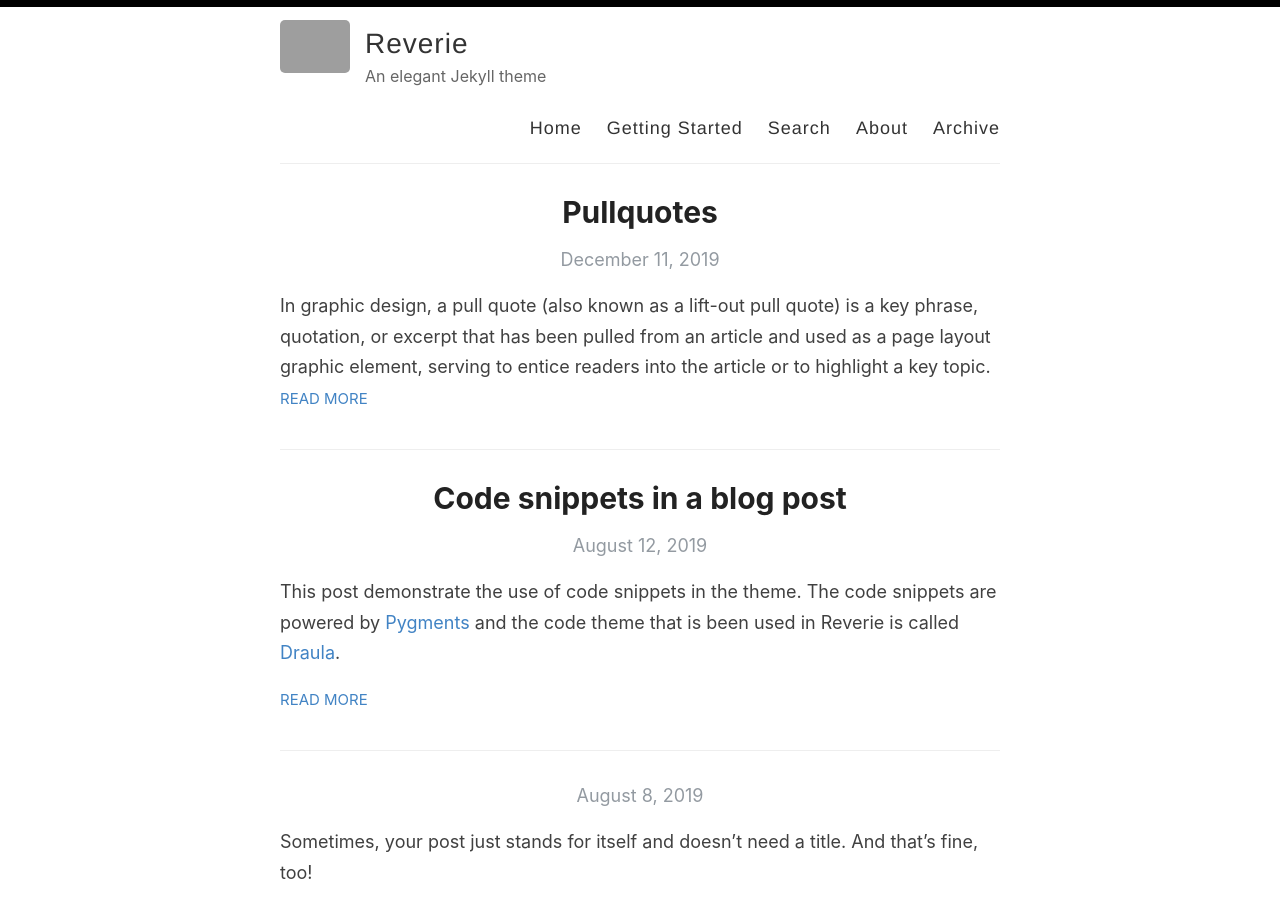
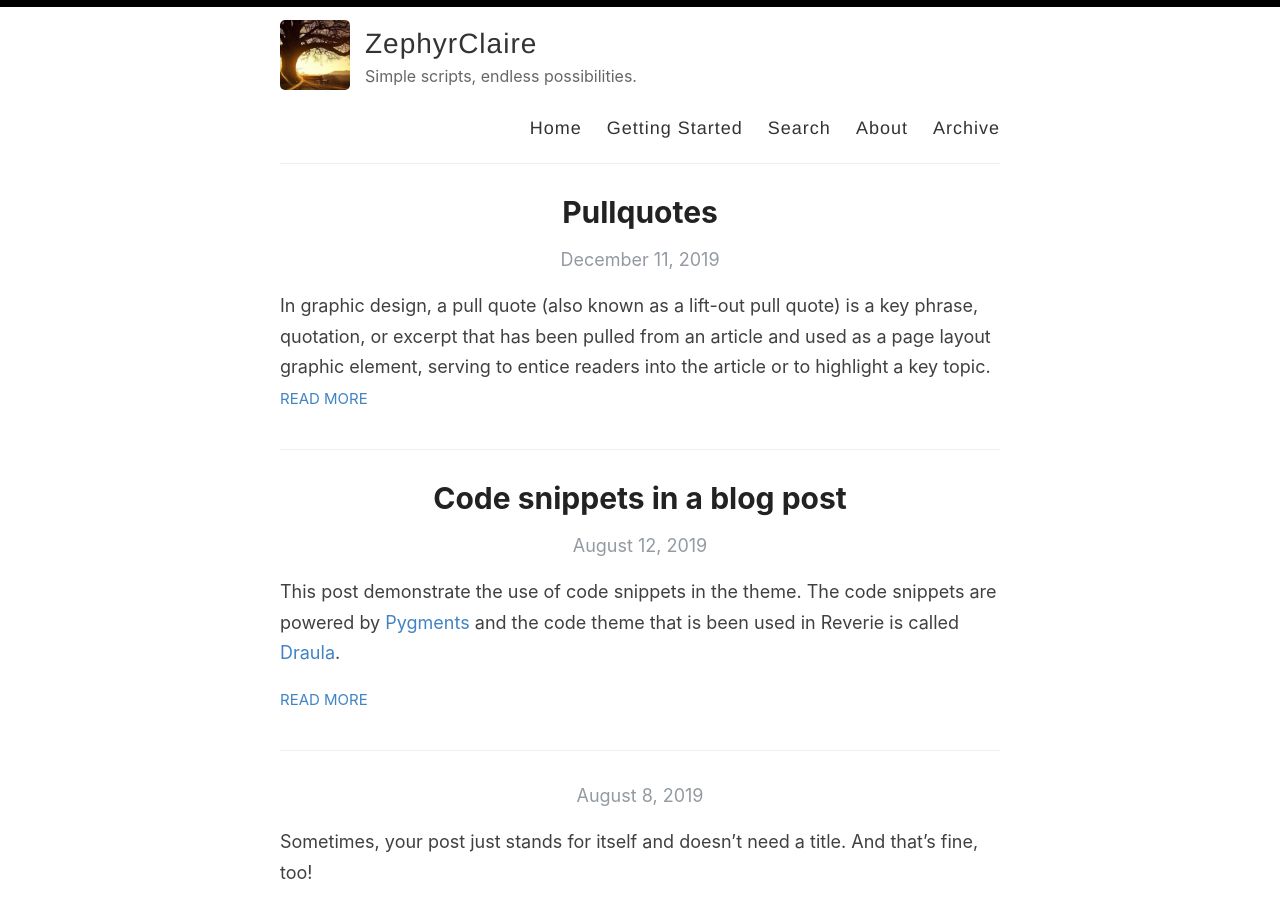
Before and after one commit to sophiegarrett/sophiegarrett.github.io, a Jekyll site: the page built from index.html, in a window 1280 px wide and 900 px high. Built offline with Jekyll 4.4.1, drawn with Linux system fonts in a browser that asks for light colours; the list of posts is cut into pages by our own code; grey boxes are pictures that could not be loaded.

Commit message:
Update _config.yml

```diff
--- a/_config.yml
+++ b/_config.yml
@@ -3,16 +3,16 @@
 #
 
 # Name of your site (displayed in the header)
-name: Reverie
+name: ZephyrClaire
 
 # Name of the author
-author: Amit Merchant
+author: Sophie Garrett
 
 # Short bio or description (displayed in the header)
-description: An elegant Jekyll theme
+description: Simple scripts, endless possibilities.
 
 # URL of your avatar or profile pic (you could use your GitHub profile pic)
-avatar: /images/reverie.png
+avatar: /images/profilepic.png
 
 #
 # Flags below are optional
@@ -21,15 +21,15 @@ avatar: /images/reverie.png
 # Includes an icon in the footer for each username you enter
 footer-links:
   dribbble:
-  email: amit.d.merchant@gmail.com
+  email: zephyriaclaire@gmail.com
   facebook:
   flickr:
-  github: amitmerchant1990/reverie
+  github: zephyrclaire
   instagram:
   linkedin:
   pinterest:
   rss: rss
-  twitter: amit_merchant
+  twitter:
   stackoverflow:
   youtube: # channel/<your_long_string> or user/<user-name>
   googleplus: # anything in your profile username that comes after plus.google.com/
@@ -41,21 +41,21 @@ footer-links:
 disqus:
 
 # Enter your Google Analytics web tracking code (e.g. UA-2110908-2) to activate tracking
-google_analytics: UA-43339302-11
+google_analytics:
 
 # For newer "GA4" analytics, use the following instead of the "UA" entry above
 #google_analytics_ga4: G-GABC1DEFG
 
 # Your website URL (e.g. http://amitmerchant1990.github.io or http://www.amitmerchant.com)
 # Used for Sitemap.xml and your RSS feed
-url: http://www.amitmerchant.com/reverie
-enforce_ssl: https://www.amitmerchant.com/reverie
+url: http://zephyrclaire.github.io
+enforce_ssl: https://zephyrclaire.github.io
 
 # If you're hosting your site at a Project repository on GitHub pages
 # (http://yourusername.github.io/repository-name)
 # and NOT your User repository (http://yourusername.github.io)
 # then add in the baseurl here, like this: "/repository-name"
-baseurl: "/reverie"
+baseurl:
 
 #
 # !! You don't need to change any of the configuration flags below !!
```
